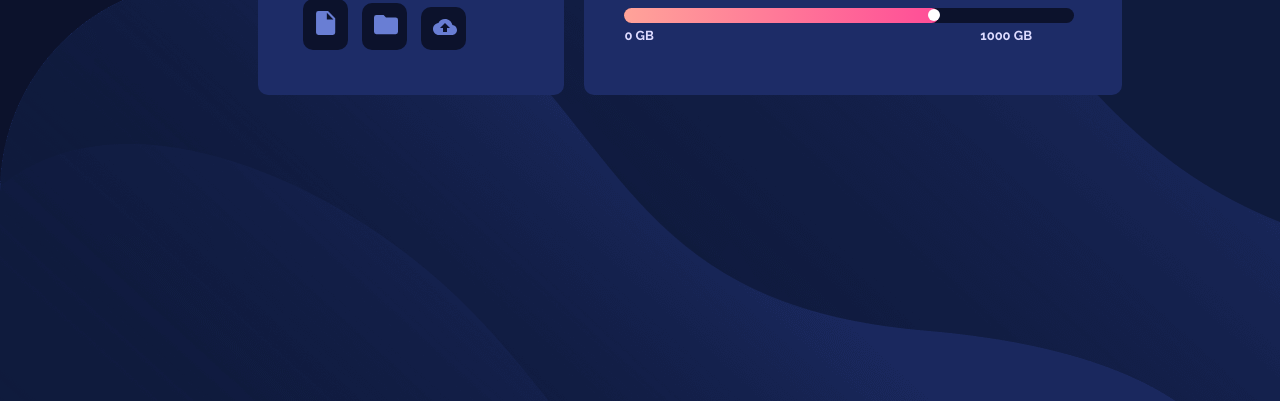
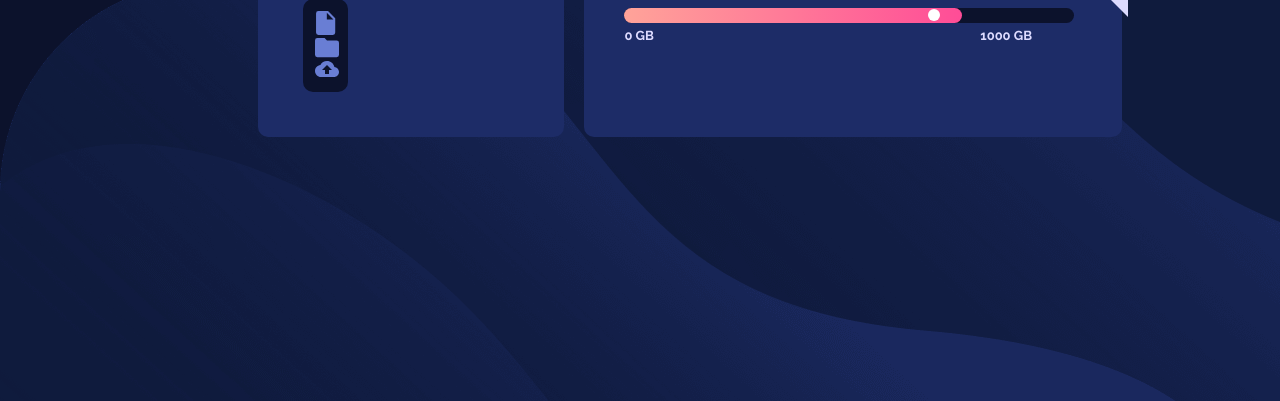
Before and after one commit to EsraaGamal-22/fylo-data-storage-component, a plain HTML site: page index.html in a window 1280 px wide. Shown: the part 399-800 px from the top of the page. Drawn offline with Linux system fonts and the light colour scheme.

Commit message:
Update index.html

```diff
--- a/index.html
+++ b/index.html
@@ -15,13 +15,15 @@
 <div class="container">
    <div class="row-1">
     <img class="logo" src="images/logo.svg" alt="loog-web"><br>
-    <div class="img-part2" ><img  src="images/icon-document.svg" alt="doc"></div>
-   <div class="img-part2" ><img  src="images/icon-folder.svg" alt="folder"></div>
-   <div class="img-part2" ><img  src="images/icon-upload.svg" alt="upload"></div>
+    <div class="img-part2">
+    <div class="row"><img  src="images/icon-document.svg" alt="doc"></div>
+    <div class="row"><img  class="img-1" src="images/icon-folder.svg" alt="folder"></div>
+    <div class="row"><img  class="img-1" src="images/icon-upload.svg" alt="upload"></div>
+    </div>
   </div>
   <div class="row-2">
     <p class="pp1">You’ve used <strong>815 GB</strong> of your storage</p>
-    <progress class="bar" value="70" max="100"></progress><br>
+    <progress class="bar" value="75" max="100"></progress><br>
     <label class="left">0 GB</label>
     <label class="right">1000 GB</label>
   </div>
```
